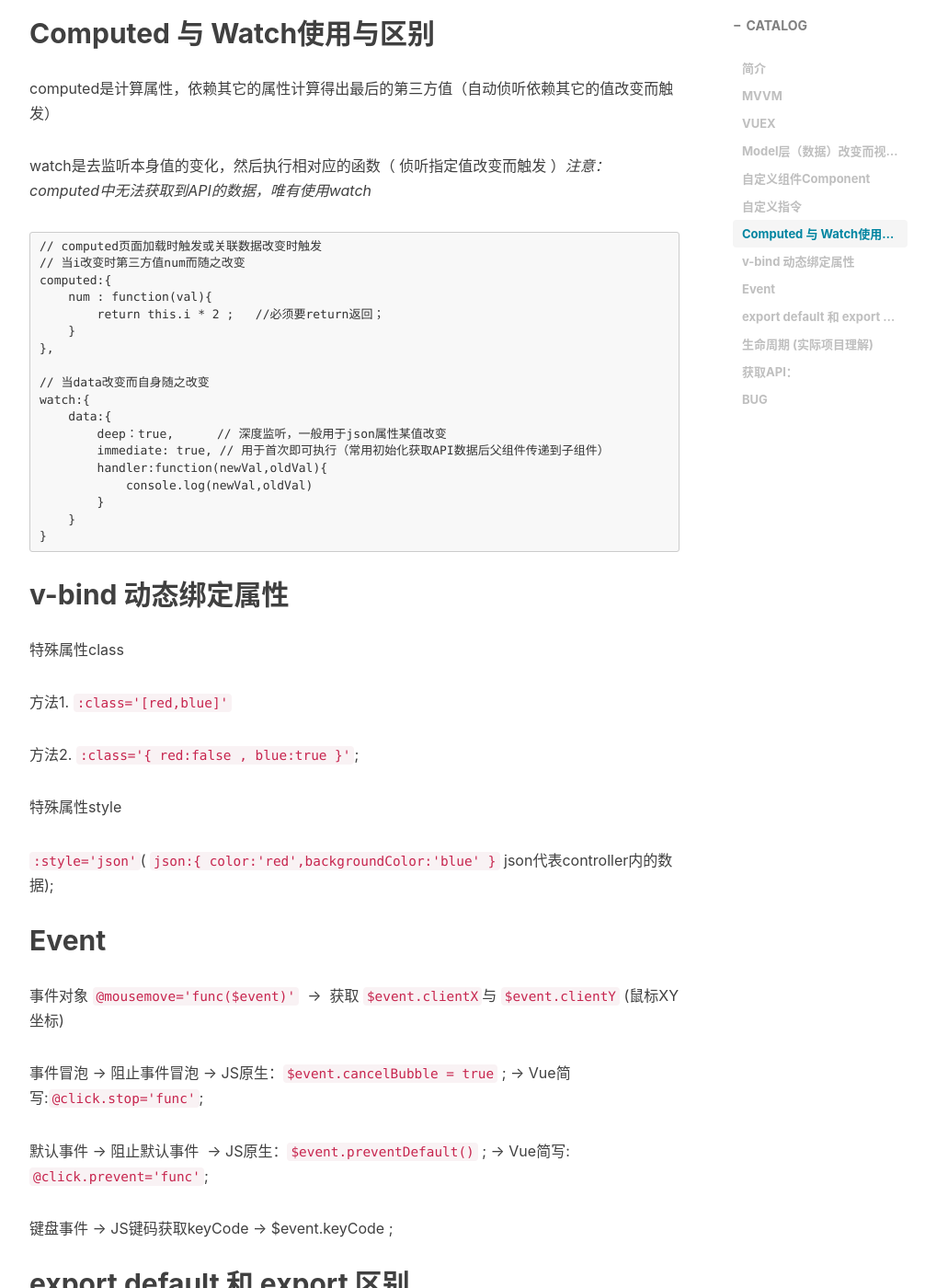
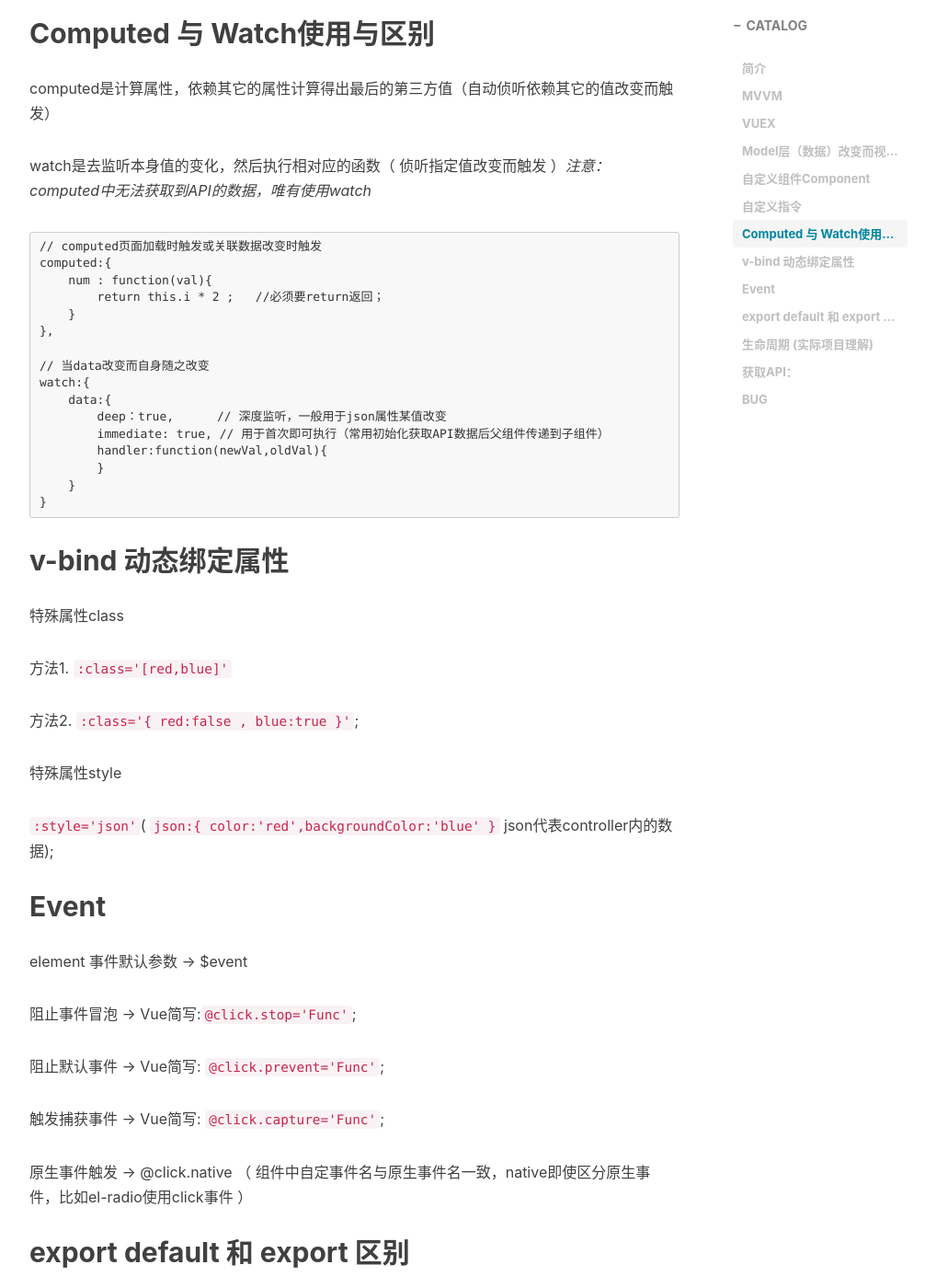
Before and after one commit to devin-huang/devin-huang.github.io, a Jekyll site: the page built from _posts/2017-08-01-Vue2.0+VUEX开发PO项目.md, in a window 1280 px wide and 1400 px high, scrolled down 4523 px. Shown: the whole window at 92% size, without its empty margins (233-1239 px from the left). Built offline with Jekyll 4.4.1, drawn with Linux system fonts in a browser that asks for light colours; nearby versions of some CDN libraries; comment, search, counter and statistics services are not loaded.

Commit message:
Update 2017-08-01-Vue2.0+VUEX开发PO项目.md

````diff
--- a/_posts/2017-08-01-Vue2.0+VUEX开发PO项目.md
+++ b/_posts/2017-08-01-Vue2.0+VUEX开发PO项目.md
@@ -174,7 +174,6 @@ watch是去监听本身值的变化，然后执行相对应的函数（ 侦听
 
 ```
 // computed页面加载时触发或关联数据改变时触发
-// 当i改变时第三方值num而随之改变
 computed:{
     num : function(val){
         return this.i * 2 ;   //必须要return返回；
@@ -187,7 +186,6 @@ watch:{
         deep：true,      // 深度监听，一般用于json属性某值改变
         immediate: true, // 用于首次即可执行（常用初始化获取API数据后父组件传递到子组件）
         handler:function(newVal,oldVal){
-            console.log(newVal,oldVal)
         }
     }
 }
@@ -209,13 +207,15 @@ watch:{
 
 ## Event
 
-事件对象 `@mousemove='func($event)'`  ->  获取 `$event.clientX`与 `$event.clientY` (鼠标XY坐标)
+element 事件默认参数 -> $event
 
-事件冒泡 -> 阻止事件冒泡 -> JS原生：`$event.cancelBubble = true` ; -> Vue简写:`@click.stop='func'`;
+阻止事件冒泡 -> Vue简写:`@click.stop='Func'`;
 
-默认事件 -> 阻止默认事件  -> JS原生：`$event.preventDefault()` ; -> Vue简写: `@click.prevent='func'`;
+阻止默认事件 -> Vue简写: `@click.prevent='Func'`;
 
-键盘事件 -> JS键码获取keyCode -> $event.keyCode ;
+触发捕获事件 -> Vue简写: `@click.capture='Func'`;
+
+原生事件触发 -> @click.native （ 组件中自定事件名与原生事件名一致，native即使区分原生事件，比如el-radio使用click事件 ）
 
 
 ## export default 和 export 区别
````
